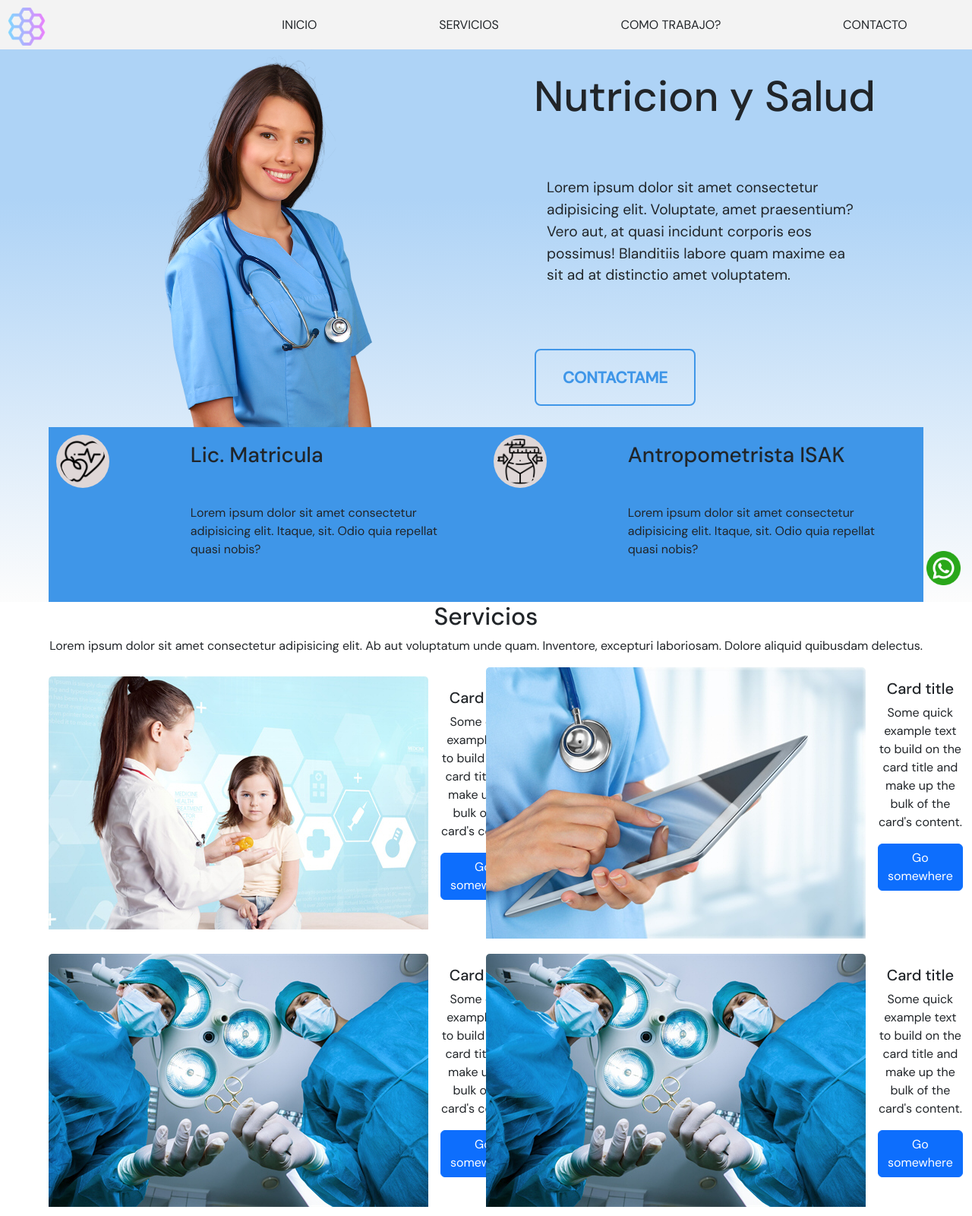
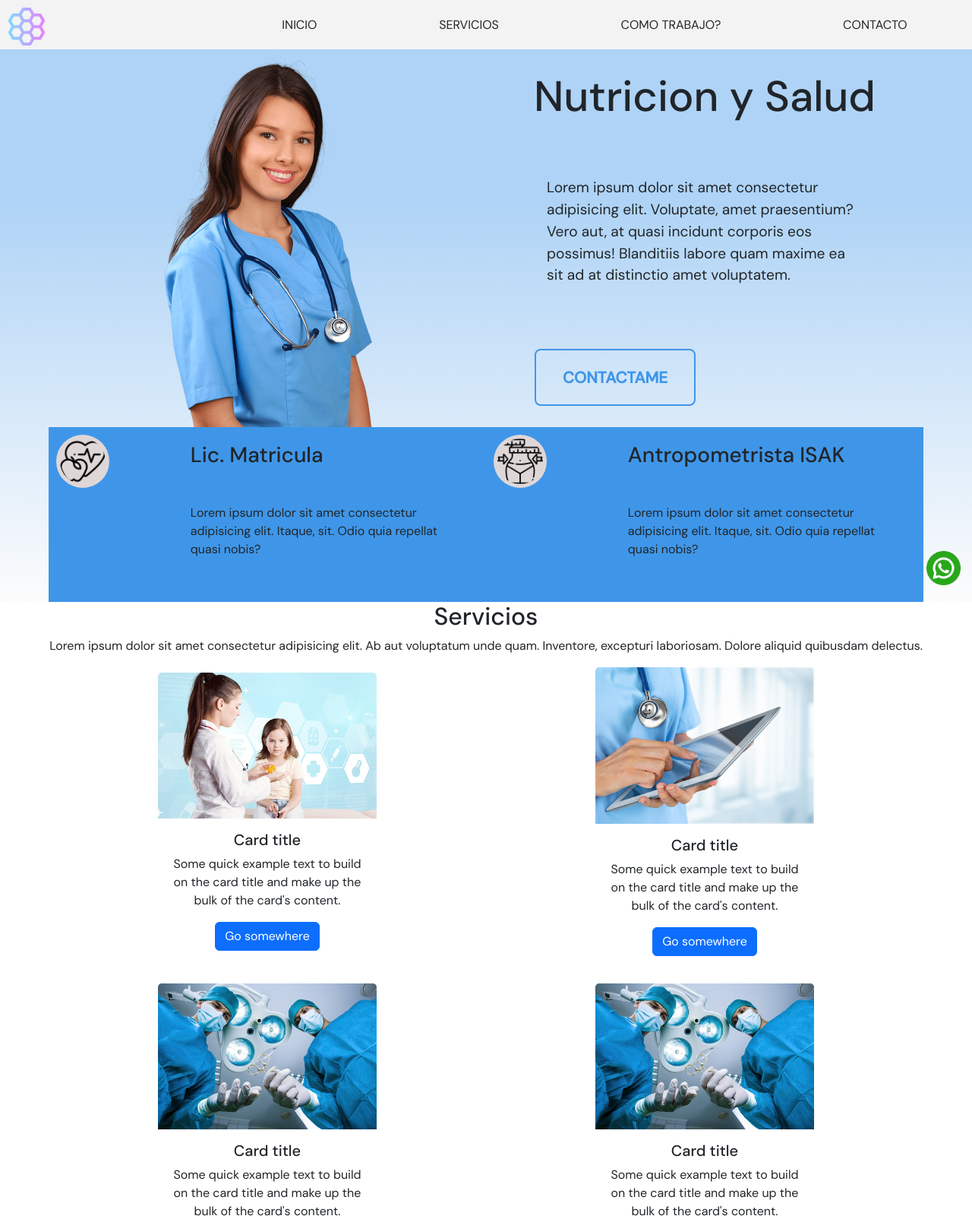
Before and after one commit to NicoHerrera12/template-medicine, a plain HTML site: page index.html in a window 1280 px wide. Shown: the top 1600 px of the page at 76% size. Drawn offline with nearby package versions, Linux system fonts and the light colour scheme.

Commit message:
arreglo chrome

```diff
--- a/css/styles.css
+++ b/css/styles.css
@@ -263,8 +263,6 @@ a{
 
 @media (min-width: 768px){
     .card{
-        flex-direction: row;
-        width: 42rem;
         border: none;
         margin-bottom: 20px;
     }
@@ -306,8 +304,8 @@ a{
         grid-column: 4/6;
     }
     .card{
-        width: auto;
-
+        width: 18rem;
+        justify-self: center;
     }
 }
 
--- a/index.html
+++ b/index.html
@@ -48,7 +48,7 @@
             <h1 class="bio__title title">Nutricion y Salud</h1>
             <p class="bio__info">Lorem ipsum dolor sit amet consectetur adipisicing elit. Voluptate, amet praesentium? Vero aut, at quasi incidunt corporis eos possimus! Blanditiis labore quam maxime ea sit ad at distinctio amet voluptatem.</p>
             <button class="bio__button">CONTACTAME</button>
-            <img class="bio__img" src="./assets/images/bio-img.png" alt="">
+            <img class="bio__img" src="./assets/images/bio--img.png" alt="">
 
             <article class="bio__items bio__items--izq" data-aos="fade-right" data-aos-duration="1500" data-aos-delay="50">
                 <img class="bio__icons" src="./assets/images/salud.png" alt="">
```
Also changed, not shown: assets/images/bio--img.png (added).
